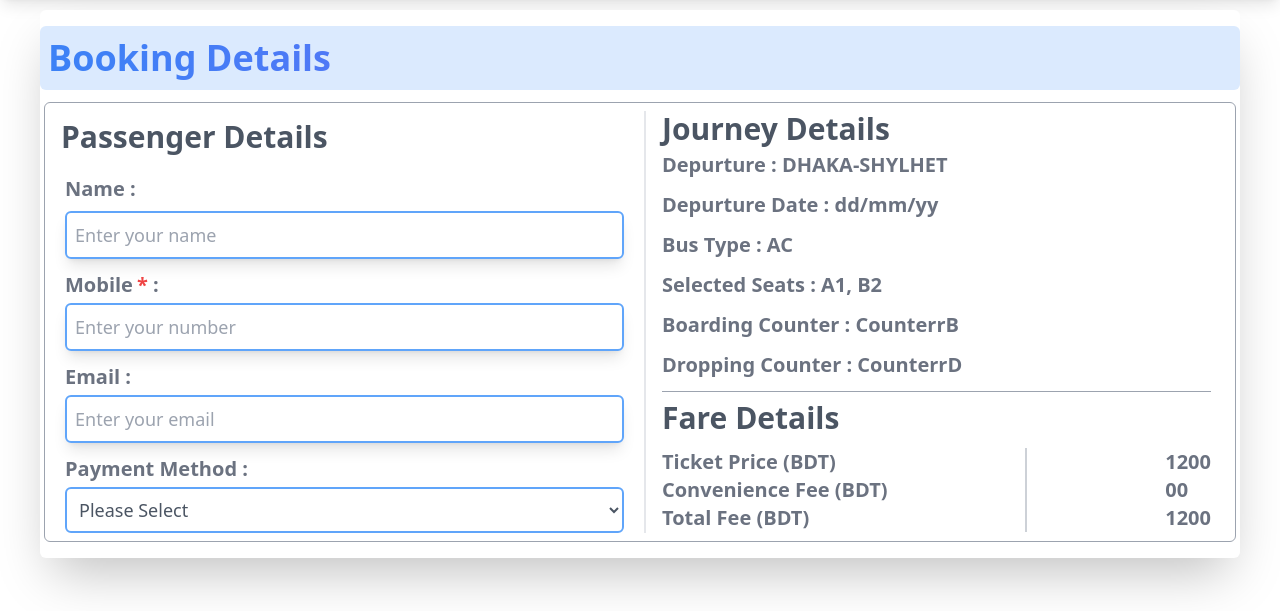
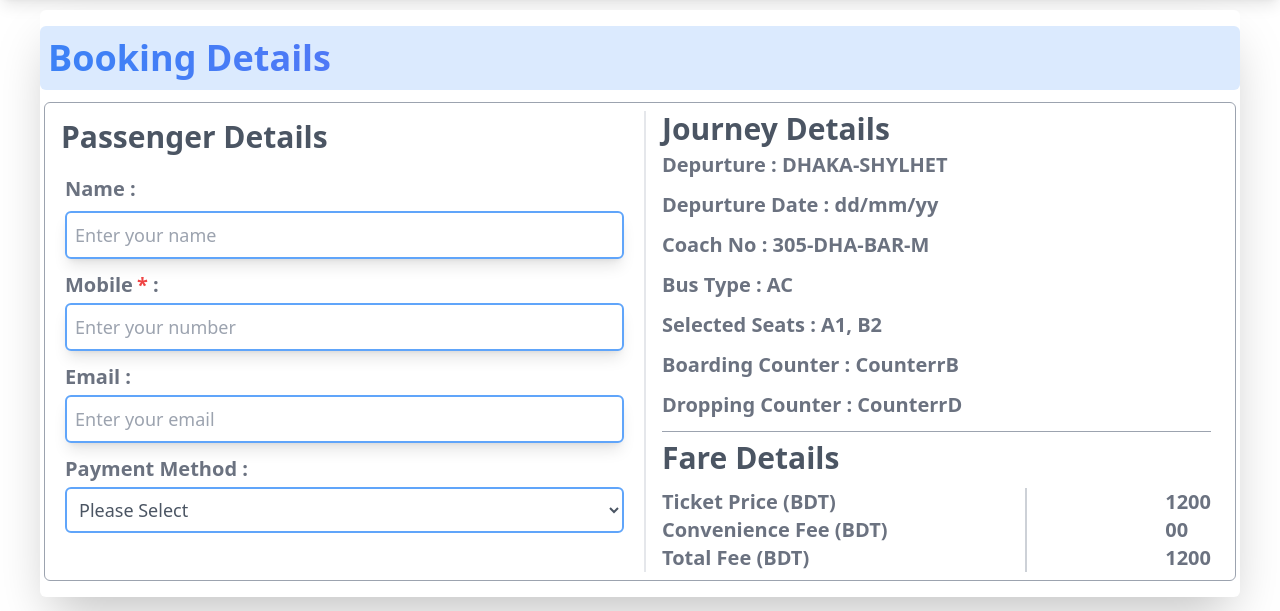
Before and after one commit to aliasgartamjid/admin-elish, a website: page src/pages/user/bookingDetails.html in a window 1280 px wide. Shown: the part 175-786 px from the top of the page. Drawn offline with Linux system fonts and the light colour scheme.

Commit message:
added coachno to bookingDetails

```diff
--- a/src/pages/user/bookingDetails.html
+++ b/src/pages/user/bookingDetails.html
@@ -193,6 +193,11 @@
                   </div>
                   <div>
                     <h1 class="font-bold text-gray-500 text-lg md:text-xl">
+                      Coach No : 305-DHA-BAR-M
+                    </h1>
+                  </div>
+                  <div>
+                    <h1 class="font-bold text-gray-500 text-lg md:text-xl">
                       Bus Type : AC
                     </h1>
                   </div>
```
